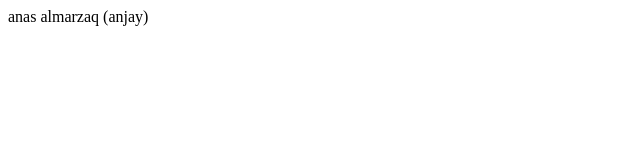
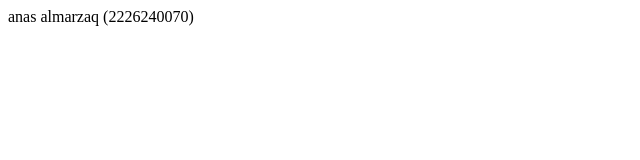
Before and after one commit to Elmerzeiq/portofolio, a plain HTML site: page index.html in a window 1280 px wide. Shown: the full height of the page, 0-640 px from the left. Drawn offline with Linux system fonts and the light colour scheme.

Commit message:
index
index

```diff
--- a/index.html
+++ b/index.html
@@ -6,6 +6,6 @@
     <title>Document</title>
 </head>
 <body>
-    anas almarzaq (anjay)
+    anas almarzaq (2226240070)
 </body>
 </html>
```
